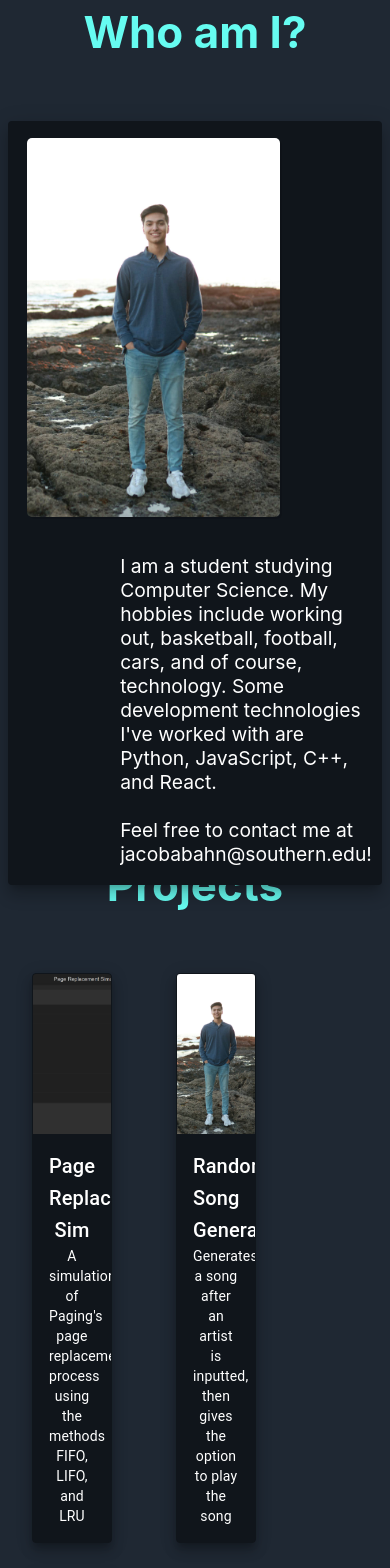
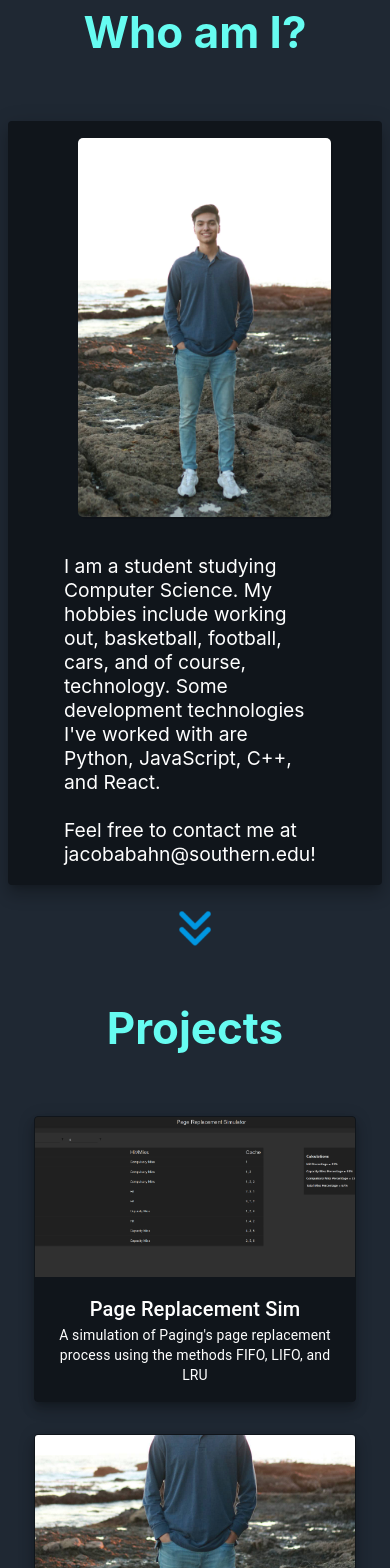
Before and after one commit to jacobabahn/jacobs-site, a React (Create React App) app: page / in a window 390 px wide. Shown: the part 900-2468 px from the top of the page. Built offline with nearby package versions, Linux system fonts and the light colour scheme.

Commit message:
Fixed some responsive issues

```diff
--- a/src/components/AboutMe.css
+++ b/src/components/AboutMe.css
@@ -11,12 +11,13 @@
     color: #66FCF1;
 }
 .content {
+    display: flex;
+    justify-content: space-around;
     flex-direction: row;
-    flex: wrap;
+    flex-wrap: wrap;
     /* padding-top: 3vh;
     padding-bottom: 3vh; */
     /* padding-left: 15rem; */
-    justify-content: space-around;
     background-color: #10151b !important;
     border-radius: 30px;
     box-shadow: 3px 7px 5px -5px rgba(0,0,0,0.2),3px 5px 5px 3px rgba(0,0,0,0.14),3px 5px 9px 3px rgba(0,0,0,0.12);
--- a/src/components/Projects.css
+++ b/src/components/Projects.css
@@ -1,5 +1,5 @@
 .page {
-    height: 100vh;
+    height: max-content;
     text-align: center;
     margin-bottom: 1vh;
 }
@@ -12,9 +12,10 @@
     display: flex;
     flex-direction: row;
     flex-wrap: wrap;
+    justify-content: center;
 }
 .card {
-    width: 20%;
+    width: 20em;
     height: auto;
     /* background-color: #1f2833; */
     border: 1px solid #10151b;
```
